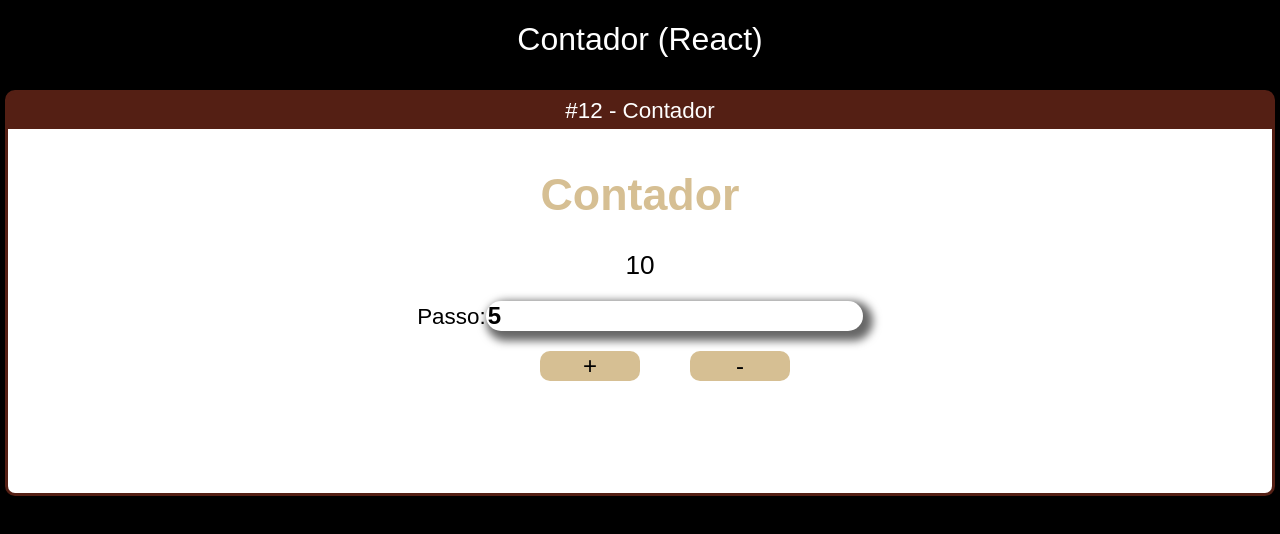
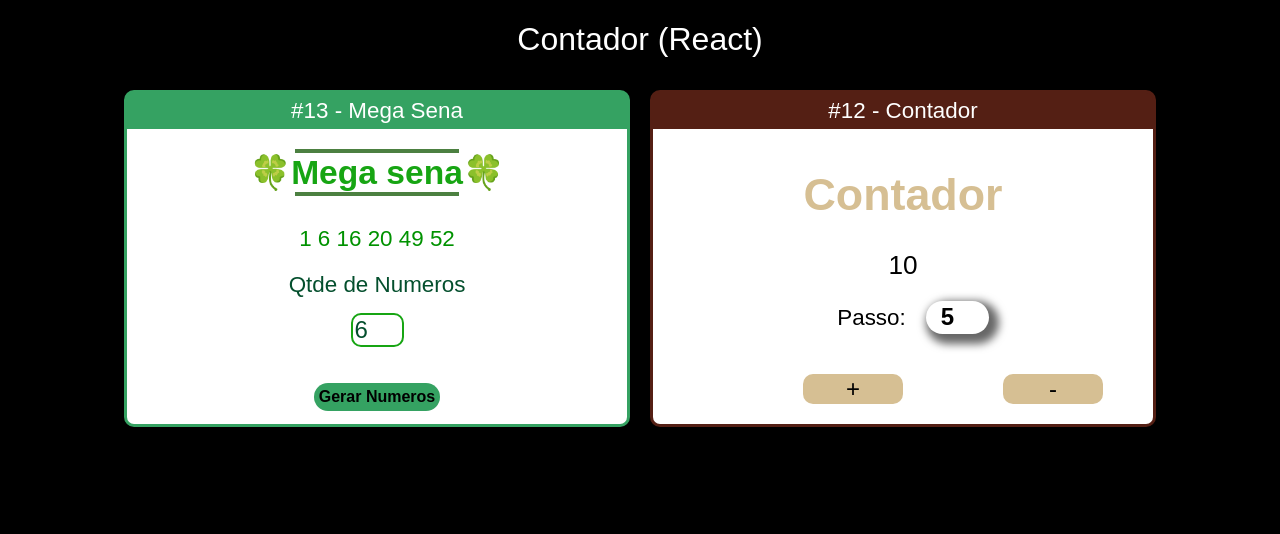
Before and after one commit to Jonathasds/contadorReact, a React (Create React App) app: page / in a window 1280 px wide. Shown: the top 534 px of the page. Built offline with nearby package versions, Linux system fonts and the light colour scheme.

Commit message:
App Mega sena

```diff
--- a/src/App.jsx
+++ b/src/App.jsx
@@ -2,17 +2,22 @@
 import React from "react";
 import "./App.css";
 
+import Sena from "./components/mega/Sena";
 import Contador from "./components/contador/Contador";
 import Card from "./components/layout/Card";
+
 
 export default () => (
   <div className="App">
     <h1>Contador (React) </h1>
     <div className="Cards">
-      <Card titulo="#12 - Contador" color="#541f14">
-        <Contador numeroInicial={10 }   ></Contador>
+      <Card titulo="#13 - Mega Sena" color="#35a262">
+        <Sena qtde={6}></Sena>
       </Card>
 
-     </div>
+      <Card titulo="#12 - Contador" color="#541f14">
+        <Contador numeroInicial={10}></Contador>
+      </Card>
+    </div>
   </div>
 );
--- /dev/null
+++ b/src/components/contador/Button.jsx
@@ -0,0 +1,13 @@
+/* eslint-disable import/no-anonymous-default-export */
+import React from "react";
+
+
+export default (props) => {
+
+    return (
+        <div>
+            <button onClick={props.setInc}>+</button>
+            <button onClick={props.setDec}>-</button>
+        </div>
+    )
+}
--- a/src/components/contador/Contador.css
+++ b/src/components/contador/Contador.css
@@ -1,19 +1,20 @@
 .Contador input{
     margin-top: 20px;
     cursor: pointer;
+    padding: 2px 0px 3px 15px;
 
     border: none;
     font-size: 1.5rem;
-    width: 30%;
+    width: 10%;
      font-weight: 700;
      border-radius: 20px;
-    -webkit-border-radius: 20px;
-    -moz-border-radius: 20px;
-    -ms-border-radius: 20px;
-    -o-border-radius: 20px;
+    outline:none;
     box-shadow: 5px 5px 8px 5px rgba(0,0,0,0.6);
 }
 
+.Contador label{
+    margin: 20px;
+}
 
 
 .Contador h1{
@@ -25,7 +26,7 @@
 .Contador button{
     width: 100px;
     height: 30px;
-    margin: 20px 0px 10px 50px;
+    margin: 40px 0px 10px 100px;
     font-size: 1.5rem;
     text-align: center;
     border: none;
@@ -35,10 +36,7 @@
 
 
     border-radius: 10px;
-    -webkit-border-radius: 10px;
-    -moz-border-radius: 10px;
-    -ms-border-radius: 10px;
-    -o-border-radius: 10px;
+
 }
 
 .Contador button:hover{
--- a/src/components/contador/Contador.jsx
+++ b/src/components/contador/Contador.jsx
@@ -1,5 +1,9 @@
-import "./Contador.css"
+import "./Contador.css";
 import React, { Component } from "react";
+
+import Display from "./Display";
+import Button from "./Button";
+import PassoForm from "./PassoForm";
 
 class Contador extends Component {
   state = {
@@ -9,8 +13,7 @@ class Contador extends Component {
 
   inc = () => {
     this.setState({
-      numero: this.state.numero + this.state.passo ,
-
+      numero: this.state.numero + this.state.passo,
     });
   };
 
@@ -20,31 +23,20 @@ class Contador extends Component {
     });
   };
 
-  setPasso = (event) => {
+  setPasso = (novoPasso) => {
     this.setState({
-    passo: +event.target.value,
- })
-  }
-
+      passo: novoPasso,
+    });
+  };
 
   render() {
     return (
       <div className="Contador">
         <h1>Contador</h1>
-        <h3>{this.state.numero}</h3>
-        <div>
-            <label htmlFor="passoInput">Passo:</label>
-            <input id="passoInput" type="number"
-             value={this.state.passo}
-             onChange={this.setPasso}
-             />
-        </div>
-        <button onClick={this.inc}>+</button>
-        <button onClick={this.dec}>-</button>
+        <Display numero={this.state.numero}></Display>
+        <PassoForm passo={this.state.passo} setPasso={this.setPasso} />
+        <Button setInc={this.inc} setDec={this.dec} />
       </div>
-
-
-
     );
   }
 }
--- /dev/null
+++ b/src/components/contador/Display.jsx
@@ -0,0 +1,11 @@
+/* eslint-disable import/no-anonymous-default-export */
+import React from "react";
+
+
+export default props => {
+
+    return (
+
+        <h3>{props.numero}</h3>
+    )
+}
--- /dev/null
+++ b/src/components/contador/PassoForm.jsx
@@ -0,0 +1,16 @@
+/* eslint-disable import/no-anonymous-default-export */
+import React from "react";
+
+export default (props) => {
+  return (
+    <div>
+      <label htmlFor="passoInput">Passo:</label>
+      <input
+        id="passoInput"
+        type="number"
+        value={props.passo}
+        onChange={e => props.setPasso(+e.target.value)}
+      />
+    </div>
+  );
+};
--- a/src/components/layout/Card.css
+++ b/src/components/layout/Card.css
@@ -9,9 +9,9 @@
     display: flex;
     flex-direction: column;
 
-    min-width: 100%;
-    /* max-width: 800px; */
-    height: 400px;
+    min-width: 500px;
+    max-width: 500px;
+
 }
 .Card .Title{
     padding: 5px 0 ;
--- /dev/null
+++ b/src/components/mega/Sena.css
@@ -0,0 +1,72 @@
+.Mega{
+    display: flex;
+    flex-direction: column;
+}
+.Mega h2:before{
+    content: "";
+    width: 160px;
+    border: solid 2px #4c8041;
+    display: flex;
+    margin-left: 148px;
+
+}
+
+
+.Mega h2:after{
+    content: "";
+    width: 160px;
+    border: solid 2px #4c8041;
+    display: flex;
+    margin-left: 148px;
+
+}
+.Mega h2{
+    font-weight: 700;
+    color: #17a513 ;
+    padding: 10px;
+
+}
+
+.Mega h3 {
+    padding: 20px 0px 0 0 ;
+    font-size: 1.4rem;
+    color: #009200;
+}
+
+
+
+.Mega .Form {
+    display: flex;
+    flex-direction: column;
+    padding: 20px;
+    align-items: center;
+}
+
+.Mega .Form input{
+    width: 45px;
+    margin: 15px;
+    font-size: 1.5rem;
+    border: solid 2px #17a513;
+    color: #044f2d;
+    outline:none;
+    border-radius:10px ;
+}
+
+.Mega .Form label{
+    color:#044f2d ;
+}
+
+.Mega .btn button{
+    padding: 5px;
+    border: none;
+    font-size: 1rem;
+    font-weight: 700;
+    color: black;
+    background-color:#35a262;
+    border-radius: 20px;
+}
+
+.Mega .btn button:hover{
+    background-color:#5dde4c; ;
+
+}
--- /dev/null
+++ b/src/components/mega/Sena.jsx
@@ -0,0 +1,58 @@
+/* eslint-disable import/no-anonymous-default-export */
+import "./Sena.css";
+import React, { useState } from "react";
+
+export default (props) => {
+  function gerarNumeroNaoContido(min, max, array) {
+    const aleatorio = parseInt(Math.random() * (max + 1 - min)) + min;
+    return array.includes(aleatorio)
+      ? gerarNumeroNaoContido(min, max, array)
+      : aleatorio;
+  }
+
+  function gerarNumeros(qtde) {
+    const numeros = Array(qtde)
+      .fill(0)
+      .reduce((nums) => {
+        const novoNumero = gerarNumeroNaoContido(1, 60, nums);
+        return [...nums, novoNumero];
+      }, [])
+      .sort((n1, n2) => n1 - n2);
+
+    return numeros;
+  }
+
+  const [qtde, setQtde] = useState(props.qtde || 6);
+  const numerosIniciais = gerarNumeros(qtde);
+  const [numeros, setNumeros] = useState(numerosIniciais);
+
+  // console.log(gerarNumeros(7))
+
+  return (
+    <div className="Mega">
+      <div>
+        <h2>&#127808;Mega sena&#127808;</h2>
+        <h3>{numeros.join(" ")}</h3>
+      </div>
+
+      <div className="Form">
+        <label>Qtde de Numeros</label>
+        <input
+          min={6}
+          max={15}
+          type="number"
+          value={qtde}
+          onChange={(e) => {
+            setQtde(+e.target.value);
+            setNumeros(gerarNumeros(qtde));
+          }}
+        />
+      </div>
+      <div className="btn">
+        <button onClick={(_) => setNumeros(gerarNumeros(qtde))}>
+          Gerar Numeros
+        </button>
+      </div>
+    </div>
+  );
+};
```
